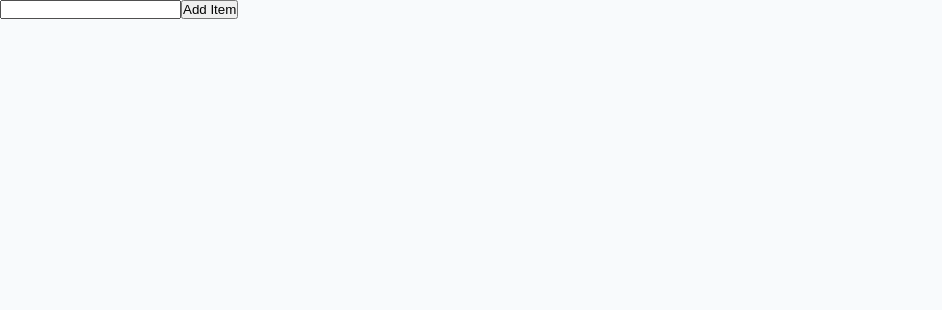
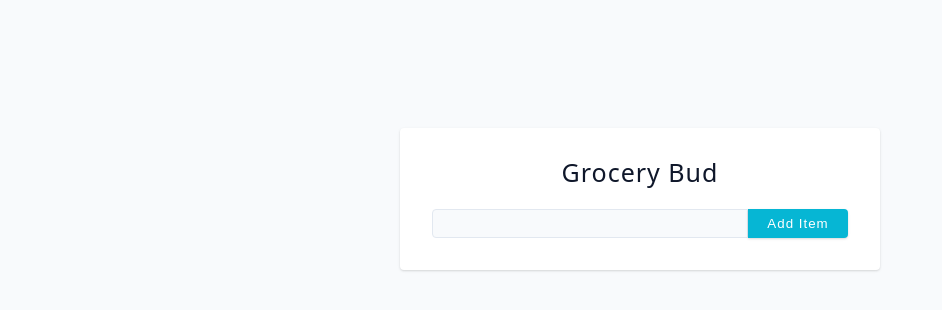
Before and after one commit to mbasacokile7/grocery-bud-app, a React (Vite) app: page / in a window 1280 px wide. Shown: the top 310 px of the page, without its empty margins (0-942 px from the left). Built offline with nearby package versions, Linux system fonts and the light colour scheme; the HTML template or start-up script is replaced by a standard one.

Commit message:
Feat: Add Item append functionality

```diff
--- a/src/App.jsx
+++ b/src/App.jsx
@@ -1,12 +1,20 @@
 import { useState } from "react";
 import Form from "./Components/Form";
+import { nanoid } from "nanoid";
 
 const App = () => {
   // Items State Variable
   const [items, setItems] = useState([]);
+
+  // AddItem Function
+  function addItem(itemName) {
+    const itemId = nanoid();
+    const item = { id: itemId, name: itemName, completed: false };
+    setItems([...items, item]);
+  }
   return (
-    <section>
-      <Form />
+    <section className="section-center">
+      <Form addItem={addItem} />
     </section>
   );
 };
--- a/src/Components/Form.jsx
+++ b/src/Components/Form.jsx
@@ -1,13 +1,38 @@
-function Form() {
+import { nanoid } from "nanoid";
+import { useState } from "react";
+
+function Form({ addItem }) {
+  // Create a state value for the item
+  const [newItemName, setNewItemName] = useState("");
   //handle submit function
   function handleSubmit(e) {
     e.preventDefault();
-    console.log("Button was clicked cuz");
+    // If something is written
+    if (newItemName) {
+      // Add item when something is written
+      addItem(newItemName);
+      // reset the newItemName state value
+      setNewItemName("");
+      // TODO: Add Success Toast
+    } else {
+      // TODO: Add Error Toast
+      console.log("Nothing was typed");
+    }
   }
   return (
     <form onSubmit={handleSubmit}>
-      <input type="text" />
-      <button>Add Item</button>
+      <h4>Grocery bud</h4>
+      <div className="form-control">
+        <input
+          type="text"
+          className="form-input"
+          value={newItemName}
+          onChange={(e) => setNewItemName(e.target.value)}
+        />
+        <button type="submit" className="btn">
+          Add Item
+        </button>
+      </div>
     </form>
   );
 }
```
